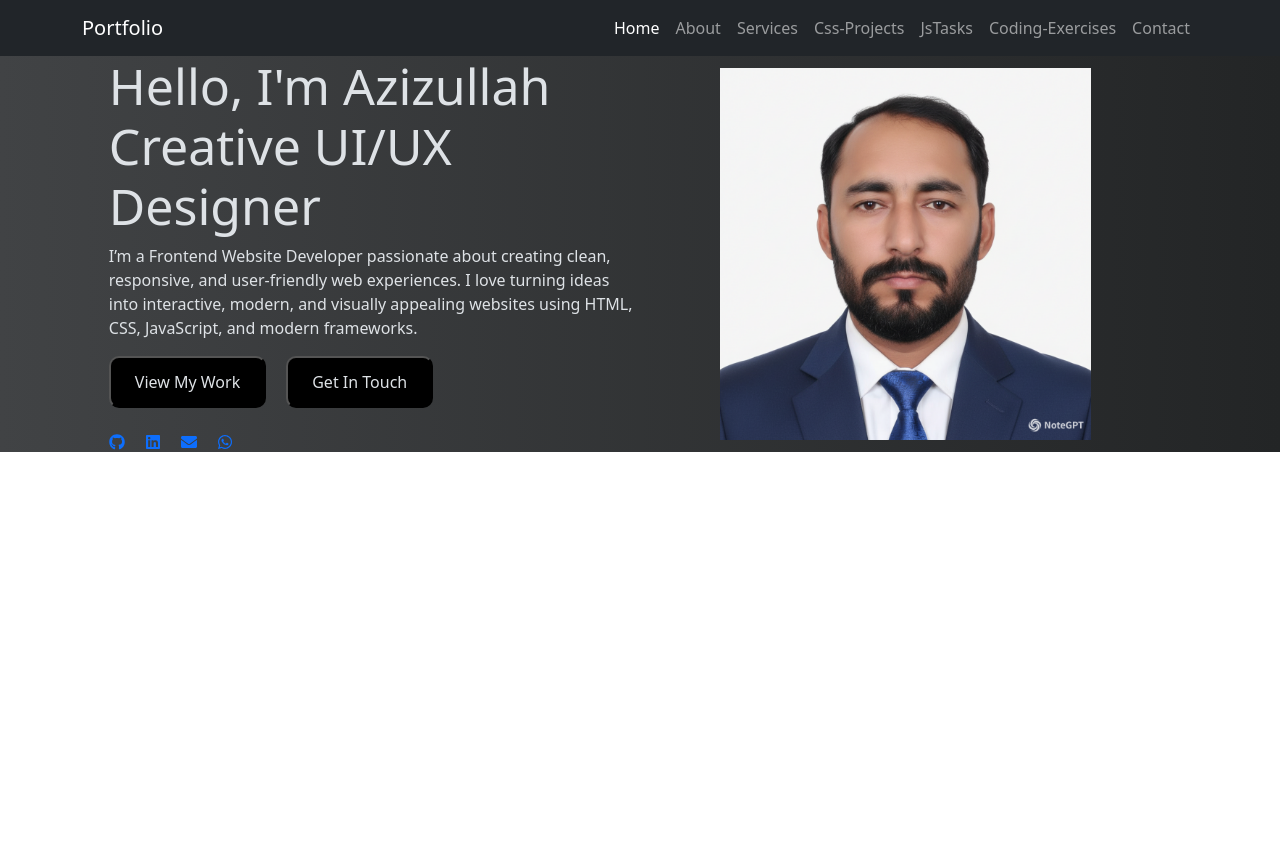
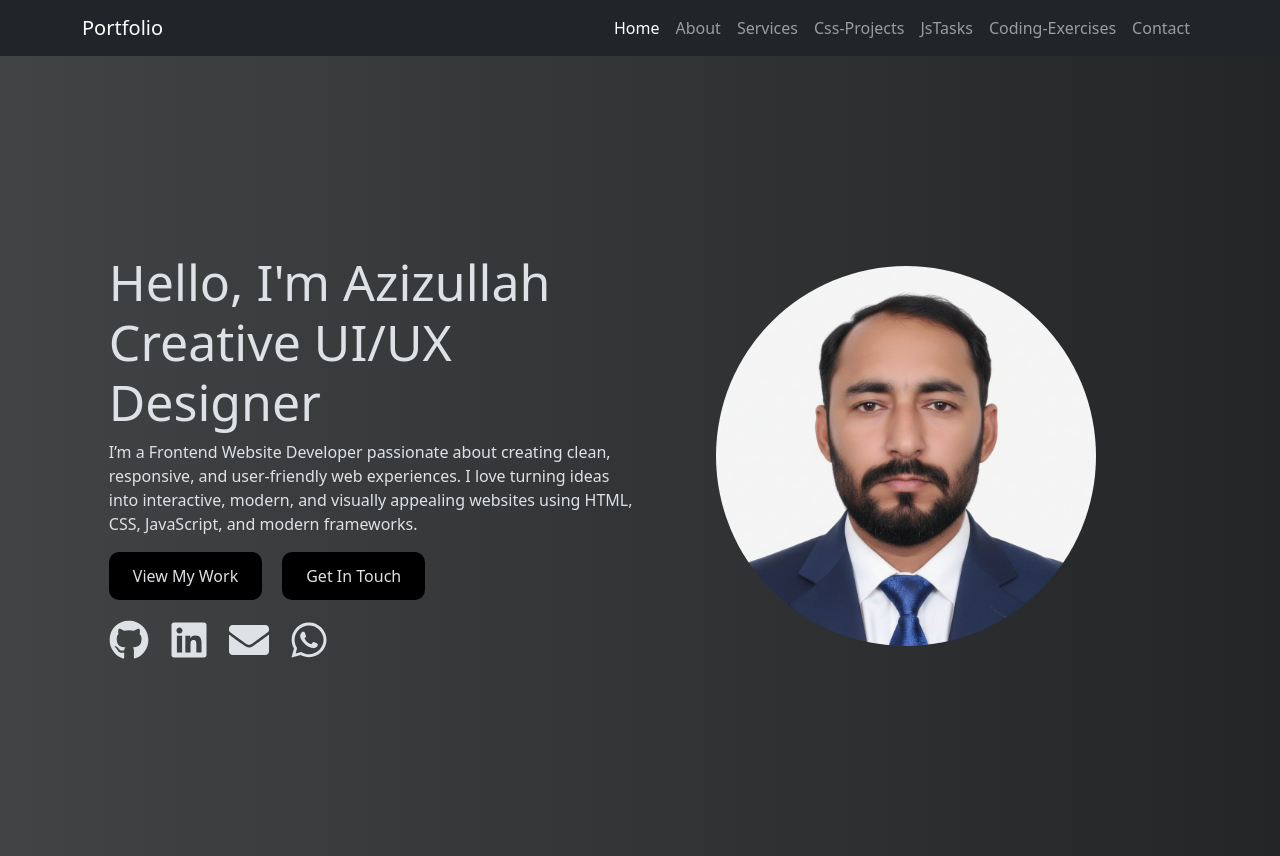
Before and after one commit to AzizullahCodes/portfolio, a React (Vite) app in the folder portfolio/: page / in a window 1280 px wide. Before the commit the page ends 800 px from the top, so only its background shows below. Built offline with nearby package versions, Linux system fonts and the light colour scheme.

Commit message:
complete

```diff
--- a/portfolio/src/assets/cssFiles/home.css
+++ b/portfolio/src/assets/cssFiles/home.css
@@ -1,62 +1,109 @@
 *{
   margin: 0;
-  padding : 0;
+  padding: 0;
   box-sizing: border-box;
 }
+
 body{
   font-family: sans-serif;
 }
+
+/* ===== HOME ===== */
 .home{
- display: flex;
- justify-content: center;
-   /* background: linear-gradient(to right, #E9E4F0, #D3CCE3); */
-   background: #232526;  /* fallback for old browsers */
-  /* Chrome 10-25, Safari 5.1-6 */
-background: linear-gradient(to right, #414345, #232526); /* W3C, IE 10+/ Edge, Firefox 16+, Chrome 26+, Opera 12+, Safari 7+ */
+  min-height: 100vh;
+  display: flex;
+  justify-content: center;
+  background: linear-gradient(to right, #414345, #232526);
+}
 
-}
+/* ===== CONTAINER ===== */
 .homeContainer{
   max-width: 83%;
-
+  margin: auto;
   display: flex;
   flex-wrap: wrap;
-
+  align-items: center;
 }
 
-.home-left {
-  max-width: 50%;
-  margin: auto;
+/* ===== LEFT & RIGHT ===== */
+.home-left,
+.home-right{
+  flex: 1 1 50%;
 }
-.home-right {
-  max-width: 50%;
+
+/* remove max-width & margin:auto (they break flex-wrap) */
+
+/* ===== RIGHT IMAGE ===== */
+.home-right{
   display: flex;
   justify-content: center;
   align-items: center;
 }
+
 .home-right img{
-  max-width: 70%;
-  height : auto;
+  width: 100%;
+  max-width: 380px;   /* image control */
+  height: auto;
+  border-radius: 50%;
 }
 
-.home-left h1{color:#dee2e6;
-font-size: 50px;}
+/* ===== TEXT ===== */
+.home-left h1{
+  color: #dee2e6;
+  font-size: 50px;
+}
 
-.home-left p{color:#dee2e6;}
+.home-left p{
+  color: #dee2e6;
+}
 
-.home-left button{padding : 12px 24px;
-background-color:black;
-color:#dee2e6;
-border-radius: 10px;
-cursor: pointer;
-transition: 0.3s ease;}
+/* ===== BUTTONS ===== */
+.home-left button{
+  padding: 12px 24px;
+  background-color: black;
+  color: #dee2e6;
+  border-radius: 10px;
+  cursor: pointer;
+  transition: 0.3s ease;
+  border: none;
+}
 
-.home-left button:hover{background: transparent;
-border:2px solid white;}
+.home-left button:hover{
+  background: transparent;
+  border: 2px solid white;
+}
 
-.buttondiv{display: flex;
-gap:20px;}
+.buttondiv{
+  display: flex;
+  gap: 20px;
+}
 
-/* .home-icon */
-.home-icon{display: flex;
-gap: 20px;
-padding-top: 20px;}
+/* ===== ICONS ===== */
+.home-icon{
+  display: flex;
+  gap: 20px;
+  padding-top: 20px;
+}
+
+.icon{
+  font-size: 40px;
+  color: #dee2e6;
+}
+
+/* ===== MOBILE ===== */
+@media (max-width: 800px){
+  .home-left,
+  .home-right{
+    flex: 1 1 100%;
+    text-align: center;
+  }
+
+  .buttondiv,
+  .home-icon{
+    justify-content: center;
+  }
+
+  .home-left h1{
+    font-size: 36px;
+  }
+}
--- a/portfolio/src/assets/pages/home.jsx
+++ b/portfolio/src/assets/pages/home.jsx
@@ -19,16 +19,16 @@ Creative UI/UX Designer</h1>
 </div>
 <div className="home-icon">
  <a href="https://github.com/" target="_blank" rel="noreferrer">
-              <FaGithub />
+              <FaGithub className="icon" />
             </a>
             <a href="https://linkedin.com/" target="_blank" rel="noreferrer">
-              <FaLinkedin />
+              <FaLinkedin className="icon" />
             </a>
             <a href="mailto:example@email.com">
-              <FaEnvelope />
+              <FaEnvelope className="icon" />
             </a>
             <a href="https://wa.me/923000000000" target="_blank" rel="noreferrer">
-              <FaWhatsapp />
+              <FaWhatsapp className="icon" />
             </a>
 </div></div>
             {/* right-column */}
```
